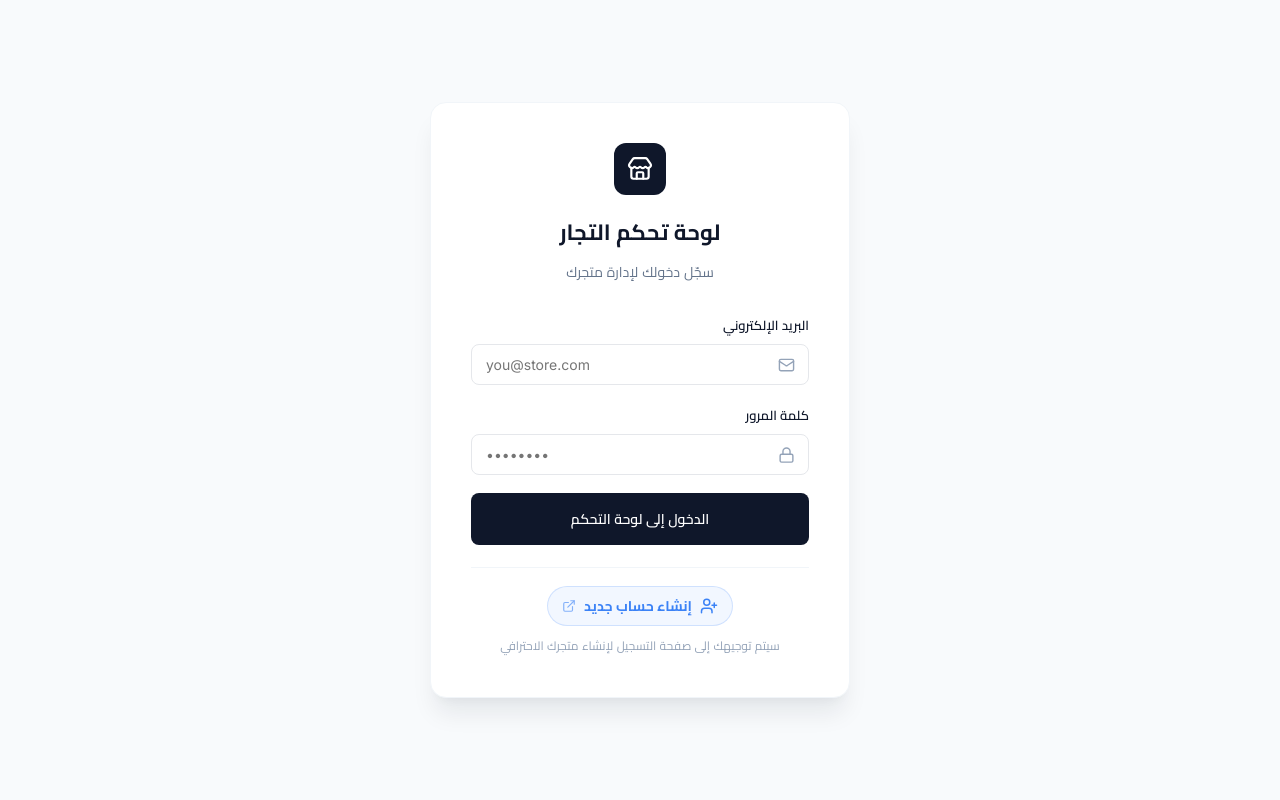
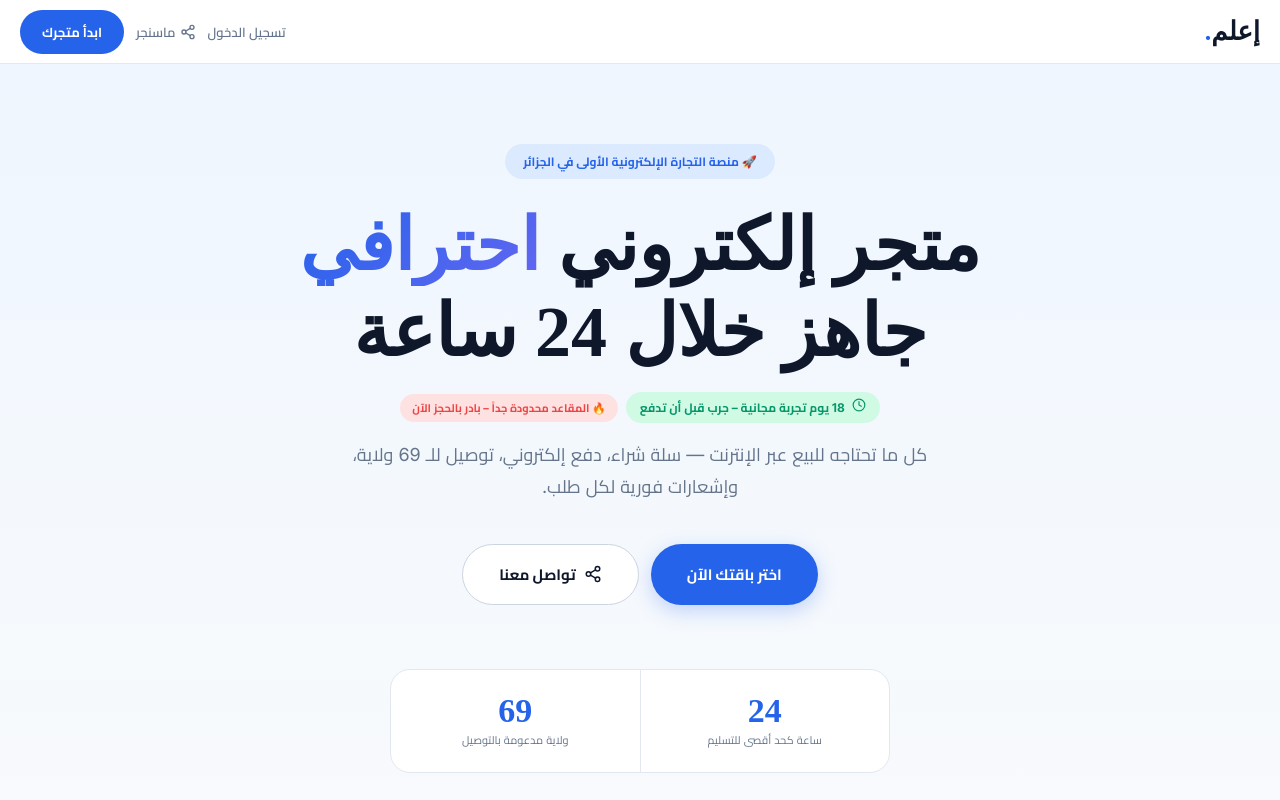
Before and after one commit to sasu556/i3lm, a React (Create React App) app: page / in a window 1280 px wide. Shown: the top 800 px of the page. Built offline with nearby package versions, Linux system fonts and the light colour scheme.

Commit message:
Update App.js

```diff
--- a/src/App.js
+++ b/src/App.js
@@ -1,3 +1,4 @@
+// App.jsx
 import React, { useState, useEffect } from 'react';
 import { supabase } from './lib/supabase';
 import { theme, inputStyle, labelStyle, cardStyle } from './lib/theme';
@@ -6,19 +7,112 @@ import ManageProducts from './components/ManageProducts';
 import ManageSettings from './components/ManageSettings';
 import ManageOrders from './components/ManageOrders';
 import ManageDiscountCodes from './components/ManageDiscountCodes';
-import { Menu, X, Package, Palette, ExternalLink, LogOut, Mail, Lock, Store, Link as LinkIcon, Copy, Check, Loader as Loader2, ShoppingCart, Percent, UserPlus } from 'lucide-react';
+import LandingPage from './components/LandingPage'; // ✅ استيراد صفحة الهبوط
+import {
+  Menu, X, Package, Palette, ExternalLink, LogOut,
+  Mail, Lock, Store, Link as LinkIcon, Copy, Check,
+  Loader as Loader2, ShoppingCart, Percent, UserPlus
+} from 'lucide-react';
 
+// ─── مكوّن نموذج تسجيل الدخول ────────────────────────────────────────────
+function LoginForm({ onLoginSuccess }) {
+  const [email, setEmail] = useState('');
+  const [password, setPassword] = useState('');
+  const [authLoading, setAuthLoading] = useState(false);
+
+  const handleLogin = async (e) => {
+    e.preventDefault();
+    setAuthLoading(true);
+    const { error } = await supabase.auth.signInWithPassword({
+      email: email.trim(),
+      password: password.trim()
+    });
+    if (error) {
+      alert(`❌ خطأ في تسجيل الدخول: ${error.message}`);
+    } else {
+      if (onLoginSuccess) onLoginSuccess();
+    }
+    setAuthLoading(false);
+  };
+
+  return (
+    <div style={{ ...fullScreen, backgroundColor: theme.colors.bg, direction: 'rtl', fontFamily: theme.font.base }}>
+      <div style={{ ...cardStyle, padding: 40, width: '100%', maxWidth: 420, boxShadow: theme.shadow.xl }}>
+        <div style={{ textAlign: 'center', marginBottom: 28 }}>
+          <div style={{ width: 52, height: 52, margin: '0 auto 16px', backgroundColor: theme.colors.primary, borderRadius: theme.radius.md, display: 'flex', alignItems: 'center', justifyContent: 'center' }}>
+            <Store size={26} color="#fff" />
+          </div>
+          <h2 style={{ margin: '0 0 6px', color: theme.colors.text, fontSize: 22, fontWeight: 700 }}>تسجيل الدخول</h2>
+          <p style={{ margin: 0, color: theme.colors.textMuted, fontSize: 14 }}>أدخل بياناتك للدخول إلى لوحة التحكم</p>
+        </div>
+
+        <form onSubmit={handleLogin} style={{ display: 'flex', flexDirection: 'column', gap: 18 }}>
+          <div>
+            <label style={labelStyle}>البريد الإلكتروني</label>
+            <div style={{ position: 'relative' }}>
+              <Mail size={17} color={theme.colors.textSubtle} style={{ position: 'absolute', right: 14, top: '50%', transform: 'translateY(-50%)', pointerEvents: 'none' }} />
+              <input
+                type="email"
+                value={email}
+                onChange={e => setEmail(e.target.value)}
+                required
+                placeholder="you@store.com"
+                style={{ ...inputStyle, direction: 'ltr', paddingRight: 42 }}
+                autoComplete="email"
+              />
+            </div>
+          </div>
+          <div>
+            <label style={labelStyle}>كلمة المرور</label>
+            <div style={{ position: 'relative' }}>
+              <Lock size={17} color={theme.colors.textSubtle} style={{ position: 'absolute', right: 14, top: '50%', transform: 'translateY(-50%)', pointerEvents: 'none' }} />
+              <input
+                type="password"
+                value={password}
+                onChange={e => setPassword(e.target.value)}
+                required
+                placeholder="••••••••"
+                style={{ ...inputStyle, direction: 'ltr', paddingRight: 42 }}
+                autoComplete="current-password"
+              />
+            </div>
+          </div>
+          <button type="submit" disabled={authLoading} style={primaryButton(!!authLoading)}>
+            {authLoading && <Loader2 size={17} style={{ animation: 'spin 0.9s linear infinite' }} />}
+            {authLoading ? 'جاري الدخول...' : 'الدخول إلى لوحة التحكم'}
+          </button>
+        </form>
+
+        <div style={{ textAlign: 'center', marginTop: 18 }}>
+          <a href="/" style={{ color: theme.colors.accent, fontSize: '14px', fontWeight: 600, textDecoration: 'none' }}>
+            ← العودة إلى الصفحة الرئيسية
+          </a>
+        </div>
+        <style>{`@keyframes spin { to { transform: rotate(360deg) } }`}</style>
+      </div>
+    </div>
+  );
+}
+
+// ─── المكوّن الرئيسي App ──────────────────────────────────────────────────
 export default function App() {
   // ─── قراءة المسار من الرابط ──────────────────────────────────────────
   const pathParts = window.location.pathname.split('/').filter(Boolean);
-  let customerStoreSlug = null;
-  if (pathParts[0] === 'store' && pathParts[1]) {
-    customerStoreSlug = pathParts[1];
-  } else if (pathParts[0]) {
-    customerStoreSlug = pathParts[0];
+  const firstPath = pathParts[0] || '';
+
+  // ─── عرض صفحة تسجيل الدخول ────────────────────────────────────────────
+  if (firstPath === 'login') {
+    return <LoginForm />;
   }
 
-  // ─── عرض المتجر مباشرة (بدون إعادة توجيه) ──────────────────────────
+  // ─── عرض المتجر مباشرة (أي مسار آخر غير login أو admin) ──────────────
+  let customerStoreSlug = null;
+  if (firstPath === 'store' && pathParts[1]) {
+    customerStoreSlug = pathParts[1];
+  } else if (firstPath) {
+    customerStoreSlug = firstPath;
+  }
+
   if (customerStoreSlug) {
     return <StoreFront slug={customerStoreSlug} />;
   }
@@ -30,9 +124,6 @@ export default function App() {
   const [activeTab, setActiveTab] = useState('products');
   const [drawerOpen, setDrawerOpen] = useState(false);
   const [copied, setCopied] = useState(false);
-  const [email, setEmail] = useState('');
-  const [password, setPassword] = useState('');
-  const [authLoading, setAuthLoading] = useState(false);
 
   useEffect(() => {
     supabase.auth.getSession().then(({ data: { session } }) => {
@@ -57,14 +148,6 @@ export default function App() {
     finally { setLoading(false); }
   };
 
-  const handleLogin = async (e) => {
-    e.preventDefault();
-    setAuthLoading(true);
-    const { error } = await supabase.auth.signInWithPassword({ email, password });
-    if (error) alert(`خطأ: ${error.message}`);
-    setAuthLoading(false);
-  };
-
   const handleCopyLink = () => {
     if (!myStore) return;
     const url = `${window.location.origin}/${myStore.store_slug}`;
@@ -81,6 +164,7 @@ export default function App() {
     { id: 'discounts', label: 'أكواد الخصم',       icon: Percent,      description: 'أنشئ أكواد خصم نسبة مئوية أو مبلغ ثابت' },
   ];
 
+  // ─── أثناء التحميل ────────────────────────────────────────────────────
   if (loading) return (
     <div style={{ ...centered, fontFamily: theme.font.base, direction: 'rtl' }}>
       <Loader2 size={28} color={theme.colors.textSubtle} style={{ animation: 'spin 1s linear infinite' }} />
@@ -89,80 +173,12 @@ export default function App() {
     </div>
   );
 
-  if (!session) return (
-    <div style={{ ...fullScreen, backgroundColor: theme.colors.bg, direction: 'rtl', fontFamily: theme.font.base }}>
-      <div style={{ ...cardStyle, padding: 40, width: '100%', maxWidth: 420, boxShadow: theme.shadow.xl }}>
-        <div style={{ textAlign: 'center', marginBottom: 28 }}>
-          <div style={{ width: 52, height: 52, margin: '0 auto 16px', backgroundColor: theme.colors.primary, borderRadius: theme.radius.md, display: 'flex', alignItems: 'center', justifyContent: 'center' }}>
-            <Store size={26} color="#fff" />
-          </div>
-          <h2 style={{ margin: '0 0 6px', color: theme.colors.text, fontSize: 22, fontWeight: 700 }}>لوحة تحكم التجار</h2>
-          <p style={{ margin: 0, color: theme.colors.textMuted, fontSize: 14 }}>سجّل دخولك لإدارة متجرك</p>
-        </div>
+  // ─── إذا لم يكن هناك جلسة، نعرض صفحة الهبوط ──────────────────────────
+  if (!session) {
+    return <LandingPage />;
+  }
 
-        <form onSubmit={handleLogin} style={{ display: 'flex', flexDirection: 'column', gap: 18 }}>
-          <div>
-            <label style={labelStyle}>البريد الإلكتروني</label>
-            <div style={{ position: 'relative' }}>
-              <Mail size={17} color={theme.colors.textSubtle} style={{ position: 'absolute', right: 14, top: '50%', transform: 'translateY(-50%)', pointerEvents: 'none' }} />
-              <input type="email" value={email} onChange={e => setEmail(e.target.value)} required placeholder="you@store.com" style={{ ...inputStyle, direction: 'ltr', paddingRight: 42 }} />
-            </div>
-          </div>
-          <div>
-            <label style={labelStyle}>كلمة المرور</label>
-            <div style={{ position: 'relative' }}>
-              <Lock size={17} color={theme.colors.textSubtle} style={{ position: 'absolute', right: 14, top: '50%', transform: 'translateY(-50%)', pointerEvents: 'none' }} />
-              <input type="password" value={password} onChange={e => setPassword(e.target.value)} required placeholder="••••••••" style={{ ...inputStyle, direction: 'ltr', paddingRight: 42 }} />
-            </div>
-          </div>
-          <button type="submit" disabled={authLoading} style={primaryButton(!!authLoading)}>
-            {authLoading && <Loader2 size={17} style={{ animation: 'spin 0.9s linear infinite' }} />}
-            {authLoading ? 'جاري الدخول...' : 'الدخول إلى لوحة التحكم'}
-          </button>
-        </form>
-
-        {/* ─── ✅ رابط إنشاء حساب جديد ────────────────────────────────── */}
-        <div style={{ textAlign: 'center', marginTop: 22, paddingTop: 18, borderTop: `1px solid ${theme.colors.borderSoft}` }}>
-          <a
-            href="https://loginoni3lm.netlify.app/"
-            target="_blank"
-            rel="noopener noreferrer"
-            style={{
-              display: 'inline-flex',
-              alignItems: 'center',
-              gap: '8px',
-              color: theme.colors.accent,
-              fontSize: '14px',
-              fontWeight: 700,
-              textDecoration: 'none',
-              transition: 'all 0.2s',
-              padding: '6px 14px',
-              borderRadius: theme.radius.pill,
-              backgroundColor: `${theme.colors.accent}10`,
-              border: `1px solid ${theme.colors.accent}30`,
-            }}
-            onMouseEnter={(e) => {
-              e.currentTarget.style.backgroundColor = `${theme.colors.accent}20`;
-              e.currentTarget.style.borderColor = theme.colors.accent;
-            }}
-            onMouseLeave={(e) => {
-              e.currentTarget.style.backgroundColor = `${theme.colors.accent}10`;
-              e.currentTarget.style.borderColor = `${theme.colors.accent}30`;
-            }}
-          >
-            <UserPlus size={18} />
-            <span>إنشاء حساب جديد</span>
-            <ExternalLink size={14} style={{ opacity: 0.6 }} />
-          </a>
-          <p style={{ margin: '8px 0 0', fontSize: '12px', color: theme.colors.textSubtle }}>
-            سيتم توجيهك إلى صفحة التسجيل لإنشاء متجرك الاحترافي
-          </p>
-        </div>
-      </div>
-      <style>{`@keyframes spin { to { transform: rotate(360deg) } }`}</style>
-    </div>
-  );
-
+  // ─── إذا كان هناك جلسة ولكن لا يوجد متجر ─────────────────────────────
   if (!myStore) return (
     <div style={{ ...centered, direction: 'rtl', fontFamily: theme.font.base, minHeight: '100vh', backgroundColor: theme.colors.bg }}>
       <div style={{ ...cardStyle, padding: 40, textAlign: 'center', maxWidth: 440 }}>
@@ -178,6 +194,7 @@ export default function App() {
 
   const storeCustomerUrl = `${window.location.origin}/${myStore.store_slug}`;
 
+  // ─── عرض لوحة التحكم (للمستخدمين المسجلين ولديهم متجر) ──────────────
   return (
     <div style={{ fontFamily: theme.font.base, direction: 'rtl', minHeight: '100vh', backgroundColor: theme.colors.bg }}>
       <style>{`
@@ -284,6 +301,31 @@ const fullScreen  = { ...centered, padding: 24 };
 const iconButton  = { width: 40, height: 40, flex: '0 0 40px', display: 'flex', alignItems: 'center', justifyContent: 'center', backgroundColor: 'transparent', border: 'none', borderRadius: theme.radius.sm, cursor: 'pointer' };
 const ghostButton = { display: 'inline-flex', alignItems: 'center', gap: 8, padding: '9px 14px', backgroundColor: theme.colors.bg, color: theme.colors.text, border: `1px solid ${theme.colors.border}`, borderRadius: theme.radius.sm, cursor: 'pointer', fontSize: 13, fontWeight: 600 };
 const pillButton  = { display: 'inline-flex', alignItems: 'center', gap: 5, padding: '7px 12px', border: 'none', borderRadius: theme.radius.pill, cursor: 'pointer' };
-function primaryButton(disabled) { return { display: 'inline-flex', alignItems: 'center', justifyContent: 'center', gap: 8, width: '100%', padding: 13, backgroundColor: disabled ? theme.colors.textSubtle : theme.colors.primary, color: '#fff', border: 'none', borderRadius: theme.radius.sm, cursor: disabled ? 'not-allowed' : 'pointer', fontSize: 14, fontWeight: 600 }; }
-function drawerItem(a) { return { display: 'flex', alignItems: 'center', gap: 12, padding: 12, backgroundColor: a ? theme.colors.accentSoft : 'transparent', border: 'none', borderRadius: theme.radius.md, cursor: 'pointer', textAlign: 'right', color: a ? theme.colors.accent : theme.colors.text, width: '100%' }; }
-function drawerIconWrap(a, bg, color) { return { width: 38, height: 38, flex: '0 0 38px', display: 'flex', alignItems: 'center', justifyContent: 'center', backgroundColor: a ? '#fff' : (bg || theme.colors.bg), color: a ? theme.colors.accent : (color || theme.colors.text), borderRadius: theme.radius.sm }; }
+function primaryButton(disabled) {
+  return {
+    display: 'inline-flex', alignItems: 'center', justifyContent: 'center', gap: 8,
+    width: '100%', padding: 13,
+    backgroundColor: disabled ? theme.colors.textSubtle : theme.colors.primary,
+    color: '#fff', border: 'none', borderRadius: theme.radius.sm,
+    cursor: disabled ? 'not-allowed' : 'pointer',
+    fontSize: 14, fontWeight: 600
+  };
+}
+function drawerItem(a) {
+  return {
+    display: 'flex', alignItems: 'center', gap: 12, padding: 12,
+    backgroundColor: a ? theme.colors.accentSoft : 'transparent',
+    border: 'none', borderRadius: theme.radius.md, cursor: 'pointer',
+    textAlign: 'right', color: a ? theme.colors.accent : theme.colors.text,
+    width: '100%'
+  };
+}
+function drawerIconWrap(a, bg, color) {
+  return {
+    width: 38, height: 38, flex: '0 0 38px',
+    display: 'flex', alignItems: 'center', justifyContent: 'center',
+    backgroundColor: a ? '#fff' : (bg || theme.colors.bg),
+    color: a ? theme.colors.accent : (color || theme.colors.text),
+    borderRadius: theme.radius.sm
+  };
+}
```
